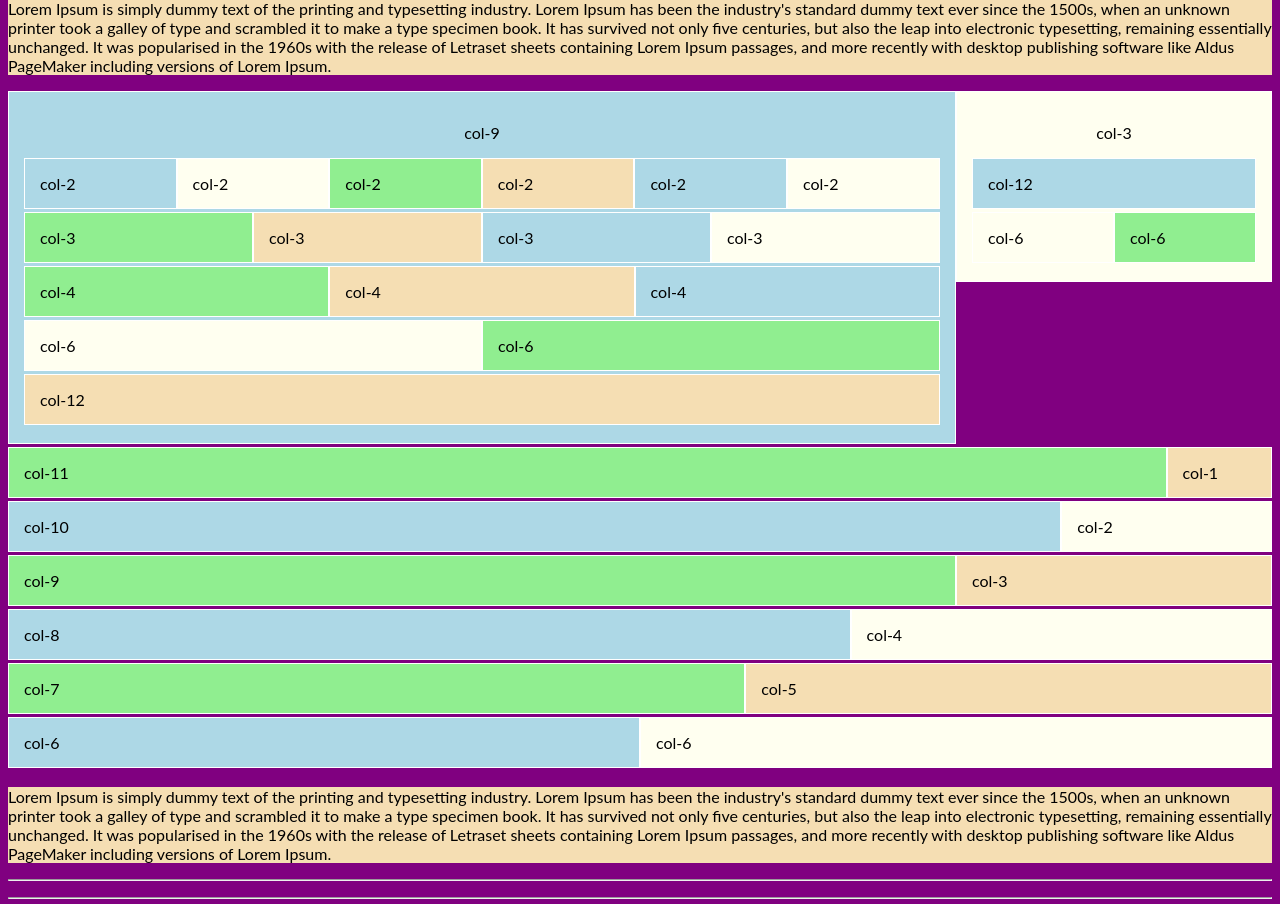
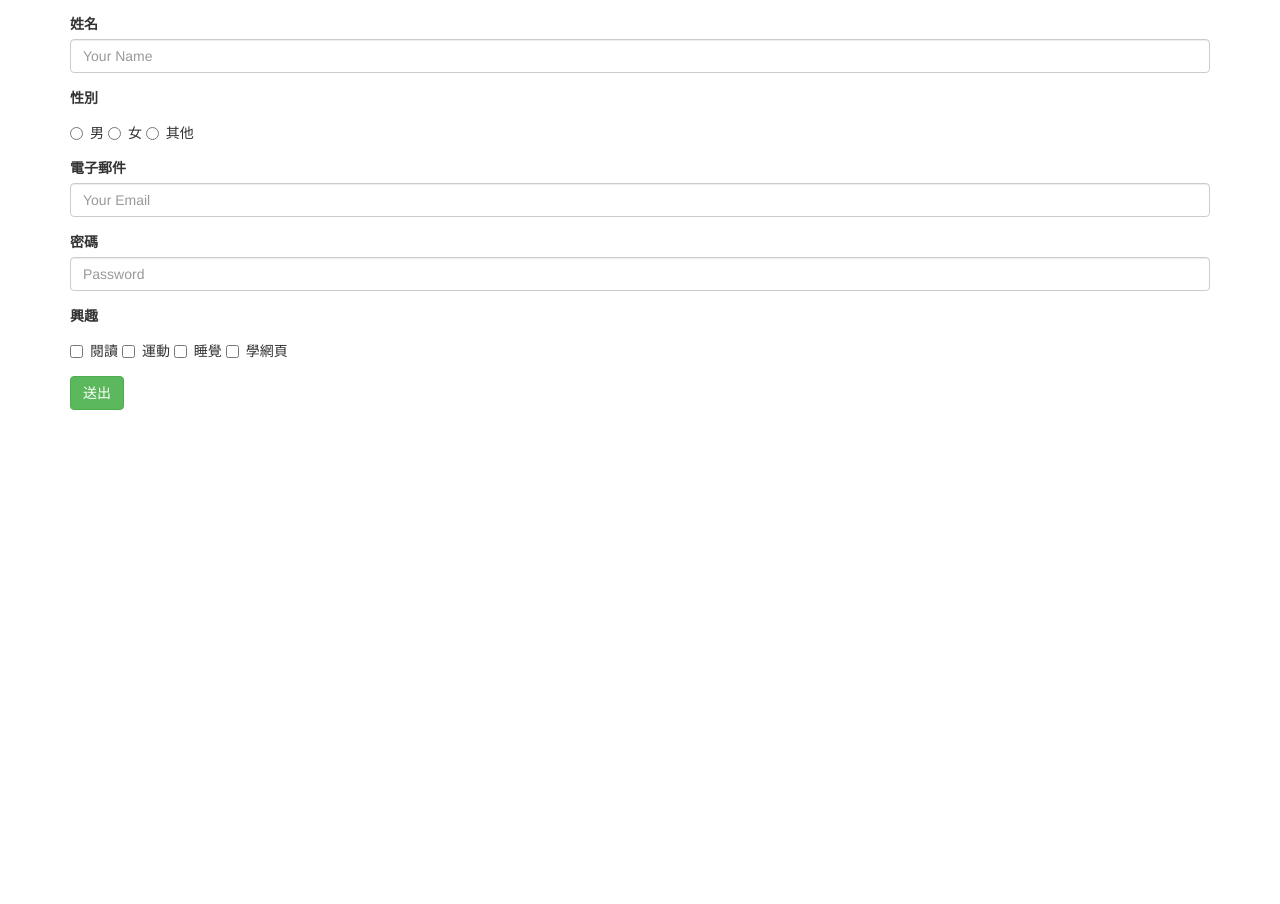
Before and after one commit to Marcuskuo/hw.05, a plain HTML site: page index.html in a window 1280 px wide. Shown: the part 69-973 px from the top of the page. After the commit the page ends 800 px from the top, so only its background shows below. Drawn offline with nearby package versions, Linux system fonts and the light colour scheme.

Commit message:
Update index.html

```diff
--- a/index.html
+++ b/index.html
@@ -1,169 +1,65 @@
-<LINK REL="stylesheet" TYPE="text/css" HREF="Style.css">
+<script src="https://code.jquery.com/jquery.min.js"></script>
+<link href="https://maxcdn.bootstrapcdn.com/bootstrap/3.3.6/css/bootstrap.min.css" rel="stylesheet" type="text/css" />
+<script src="https://maxcdn.bootstrapcdn.com/bootstrap/3.3.6/js/bootstrap.min.js"></script>
 
-<div style="background:wheat;">
-  <h1>Grid System Example</h1>
-  <p>Lorem Ipsum is simply dummy text of the printing and typesetting industry. Lorem Ipsum has been the industry's standard dummy text ever since the 1500s, when an unknown printer took a galley of type and scrambled it to make a type specimen book. It has survived not only five centuries, but also the leap into electronic typesetting, remaining essentially unchanged. It was popularised in the 1960s with the release of Letraset sheets containing Lorem Ipsum passages, and more recently with desktop publishing software like Aldus PageMaker including versions of Lorem Ipsum.</p>
-</div>
-
-  <div class="row">
-    <div class="col-9 bgTest">
-      <p>col-9</p>
-      <div class="col-2 bgTest">
-        col-2
-      </div>
-      <div class="col-2 bgTest">
-        col-2
-      </div>
-      <div class="col-2 bgTest">
-        col-2
-      </div>
-      <div class="col-2 bgTest">
-        col-2
-      </div>
-      <div class="col-2 bgTest">
-        col-2
-      </div>
-      <div class="col-2 bgTest">
-        col-2
-      </div>
-      <div class="col-3 bgTest">
-        col-3
-      </div>
-      <div class="col-3 bgTest">
-        col-3
-      </div>
-      <div class="col-3 bgTest">
-        col-3
-      </div>
-      <div class="col-3 bgTest">
-        col-3
-      </div>
-      <div class="col-4 bgTest">
-        col-4
-      </div>
-      <div class="col-4 bgTest">
-        col-4
-      </div>
-      <div class="col-4 bgTest">
-        col-4
-      </div>
-      <div class="col-6 bgTest">
-        col-6
-      </div>
-      <div class="col-6 bgTest">
-        col-6
-      </div>
-      <div class="col-12 bgTest">
-        col-12
-      </div>
-    </div>
-    <div class="col-3 bgTest">
-      <p>col-3</p>
-      <div class="col-12 bgTest">
-        col-12
-      </div>
-      <div class="col-6 bgTest">
-        col-6
-      </div>
-      <div class="col-6 bgTest">
-        col-6
-      </div>
-
-    </div>
-    <div class="col-11 bgTest">
-      col-11
-    </div>
-    <div class="col-1 bgTest">
-      col-1
-    </div>
-    <div class="col-10 bgTest">
-      col-10
-    </div>
-    <div class="col-2 bgTest">
-      col-2
-    </div>
-    <div class="col-9 bgTest">
-      col-9
-    </div>
-    <div class="col-3 bgTest">
-      col-3
-    </div>
-    <div class="col-8 bgTest">
-      col-8
-    </div>
-    <div class="col-4 bgTest">
-      col-4
-    </div>
-    <div class="col-7 bgTest">
-      col-7
-    </div>
-    <div class="col-5 bgTest">
-      col-5
-    </div>
-    <div class="col-6 bgTest">
-      col-6
-    </div>
-    <div class="col-6 bgTest">
-      col-6
-    </div>
-  </div>
+<!-- ---------------------------- -->
 
 
-<!--  end row-->
-<div class="endRow_test" style="background:wheat;">
-    <p><p>Lorem Ipsum is simply dummy text of the printing and typesetting industry. Lorem Ipsum has been the industry's standard dummy text ever since the 1500s, when an unknown printer took a galley of type and scrambled it to make a type specimen book. It has survived not only five centuries, but also the leap into electronic typesetting, remaining essentially unchanged. It was popularised in the 1960s with the release of Letraset sheets containing Lorem Ipsum passages, and more recently with desktop publishing software like Aldus PageMaker including versions of Lorem Ipsum.</p></p>
+<div class="container">
+    <h2>註冊表單</h2>
+    <br>
 
-</div>
-      <hr>
+    <form method="POST" action="https://docs.google.com/forms/d/e/1FAIpQLSc32-qv2-Ej1AXF3pPDVA1tXBcoit0z6U3VHGWM15VLommyxw/formResponse">
 
-        <div class="row">
-
-  </div>
-
-
-<p></p>
-
- <hr>
-
-
-
-
-
-       <div class="header">
-        <h1>Taipei City</h1>
-    </div>
-
-    <div class="row">
-        <div class="col-3 menu">
-            menu
-            <ul>
-                <li>The Flight</li>
-                <li>The City</li>
-                <li>The Island</li>
-                <li>The Food</li>
-            </ul>
+        <div class="form-group">
+            <label>姓名</label>
+            <input type="text" class="form-control" placeholder="Your Name" name="username">
         </div>
 
-        <div class="col-6">
-            <h1>The City</h1>
-            <p>Taipei is the political, economic, educational, and cultural center of Taiwan, and one of the major hubs of the Chinese-speaking world. Considered to be a global city, Taipei is part of a major high-tech industrial area.Railways, high-speed rail, highways, airports, and bus lines connect Taipei with all parts of the island.</p>
-        </div>
-
-        <div class="col-3 right">
-            <div class="aside">
-                <h2>What?</h2>
-                <p>Taipei, officially known as Taipei City, is the capital city and a special municipality of the Republic of China, commonly known as Taiwan. </p>
-                <hr>
-                <h2>Where?</h2>
-                <p>Sitting at the northern tip of Taiwan, Taipei City is an enclave of the municipality of New Taipei City.</p>
-                <hr>
-                <h2>How?</h2>
-                <p>The city is served by two airports – Taipei Songshan and Taiwan Taoyuan.</p>
+        <div class="form-group">
+            <label>性別</label>
+            <div class="radio">
+                <label>
+                    <input type="radio" name="gender" value="male"> 男
+                </label>
+                <label>
+                    <input type="radio" name="gender" value="female"> 女
+                </label>
+                <label>
+                    <input type="radio" name="gender" value="other"> 其他
+                </label>
             </div>
         </div>
 
-    </div>
+        <div class="form-group">
+            <label>電子郵件</label>
+            <input type="email" class="form-control" placeholder="Your Email" name="email">
+        </div>
 
-    <div class="footer">
-        <p>Resize the browser window to see how the content respond to the resizing.</p>
-    </div>
+        <div class="form-group">
+            <label>密碼</label>
+            <input type="password" class="form-control" placeholder="Password" name="">
+        </div>
+
+        <div class="form-group">
+            <label>興趣</label>
+            <div class="checkbox">
+                <label>
+                    <input type="checkbox" name="" value="book">閱讀
+                </label>
+                <label>
+                    <input type="checkbox" name="" value="sport">運動
+                </label>
+                <label>
+                    <input type="checkbox" name="" value="sleep">睡覺
+                </label>
+                <label>
+                    <input type="checkbox" name="" value="web">學網頁
+                </label>
+            </div>
+        </div>
+        <button type="submit" class="btn btn-success">送出</button>
+    </form>
+</div><script src="https://code.jquery.com/jquery.min.js"></script>
+<link href="https://maxcdn.bootstrapcdn.com/bootstrap/3.3.6/css/bootstrap.min.css" rel="stylesheet" type="text/css" />
+<script src="https://maxcdn.bootstrapcdn.com/bootstrap/3.3.6/js/bootstrap.min.js"></script>
```
